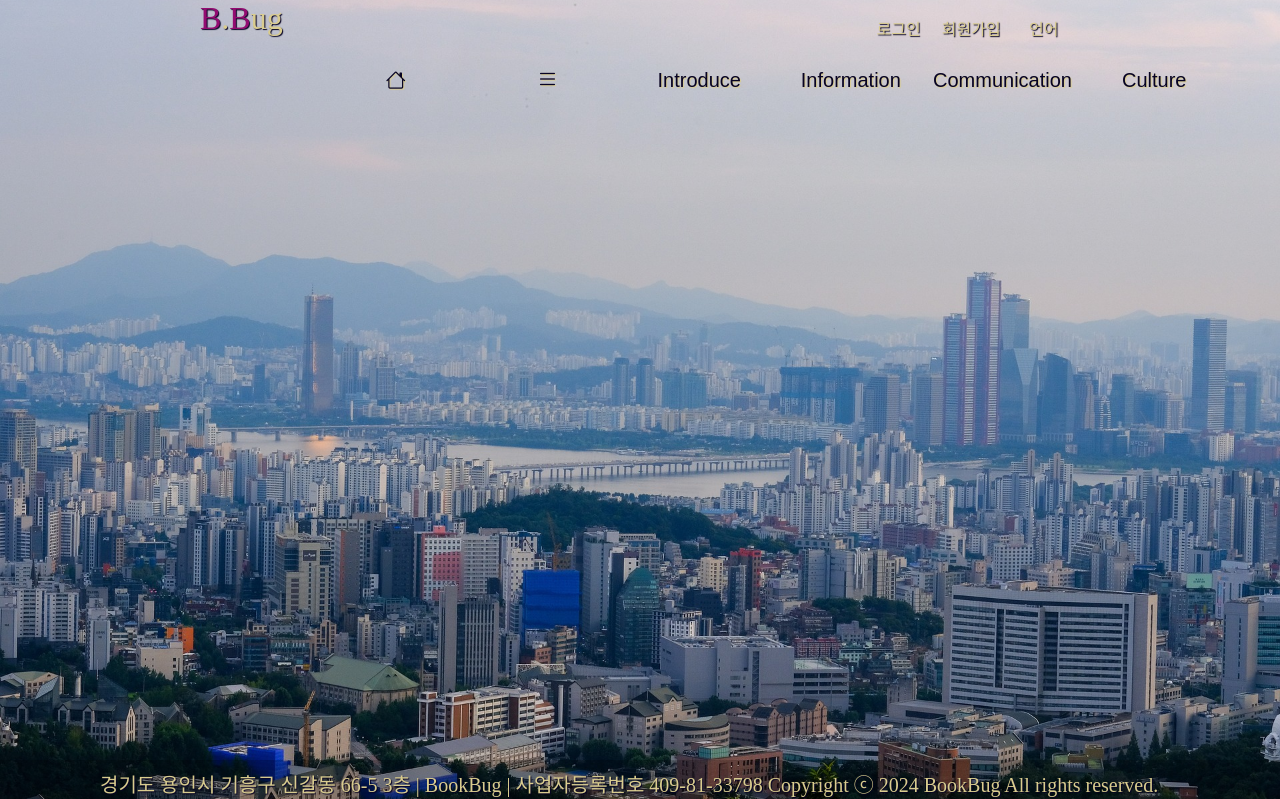
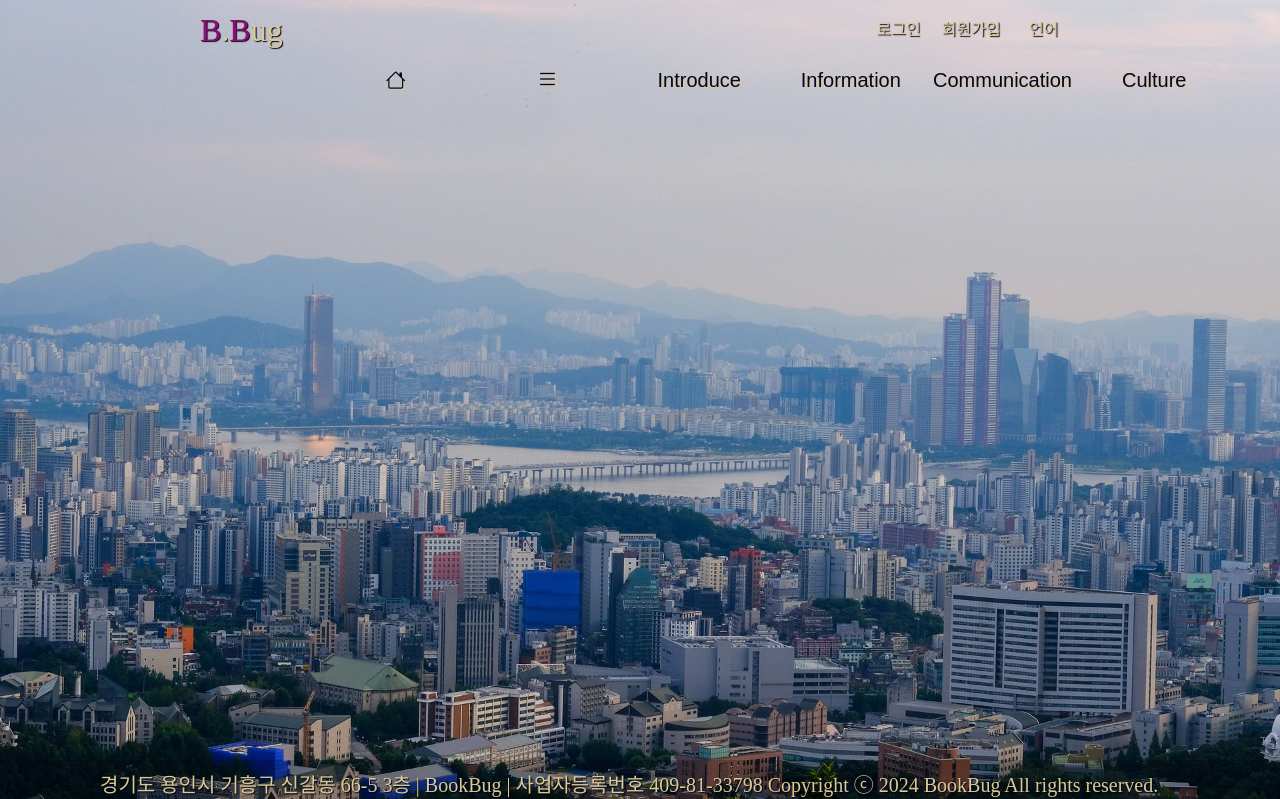
Before and after one commit to woorisx02/BB, a PHP site: page /2/index.html in a window 1280 px wide. Shown: the top 799 px of the page. Run offline with PHP 8.4, Linux system fonts and the light colour scheme.

Commit message:
Add files via upload

```diff
--- a/2/css/style.css
+++ b/2/css/style.css
@@ -62,7 +62,7 @@ header {position:absolute;  top:0; left:0; width: 100%; height: 110px;  z-index:
     display: flex; justify-content: space-between; align-items: center;
 }
 .head-private h1{
-   font-size: 32px; text-shadow: 1px 1px 1px #070323; z-index: 4;
+   font-size: 32px; text-shadow: 1px 1px 1px #070323; line-height: 60px;
 }
 
 .container > header a > span{color: #930c71;}
```
